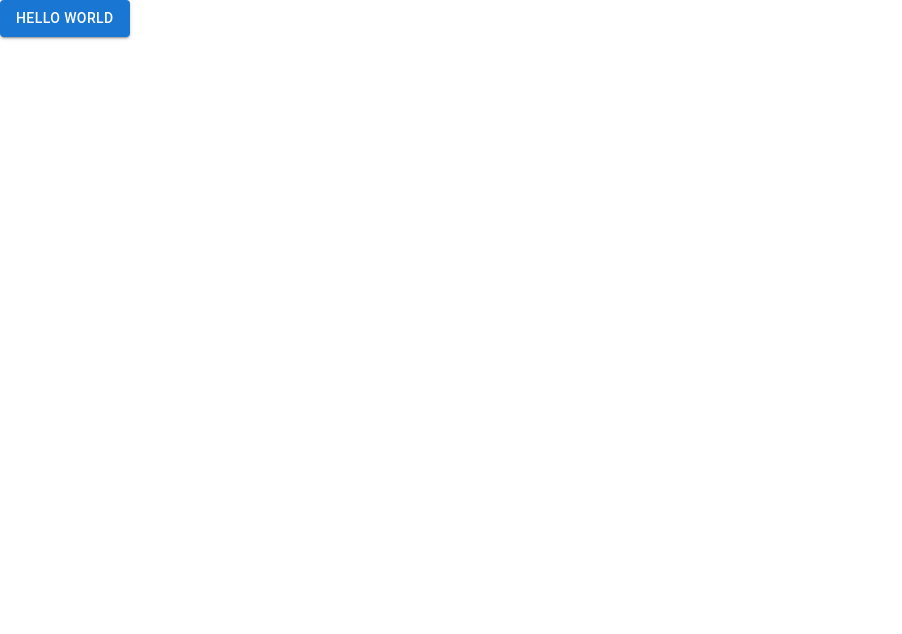
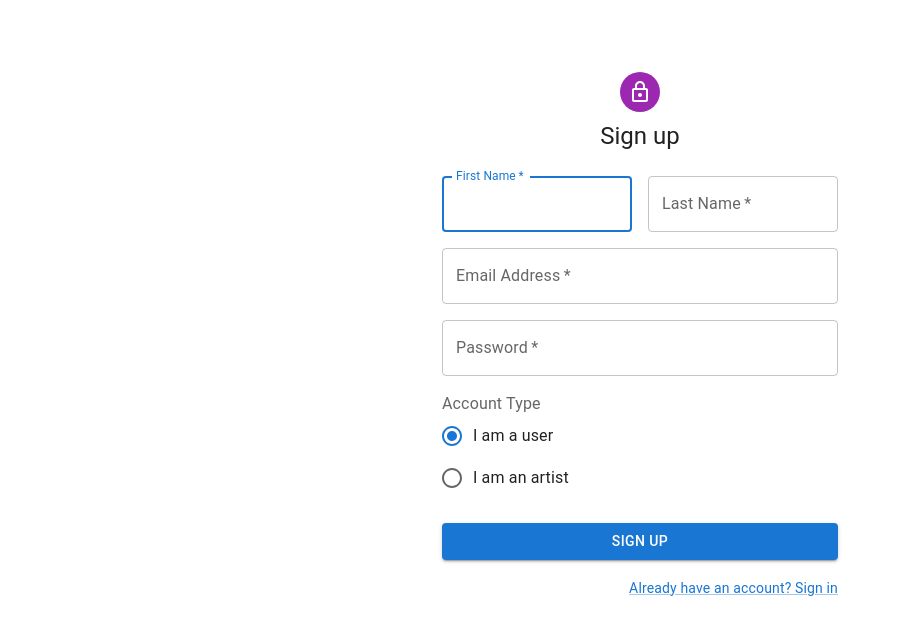
Before and after one commit to gracefh/63952-proj, a React (Create React App) app: page /sign-up in a window 1280 px wide. Shown: the top 634 px of the page, without its empty margins (0-902 px from the left). Built offline with nearby package versions, Linux system fonts and the light colour scheme.

Commit message:
sign in and sign up pages

```diff
--- a/src/App.js
+++ b/src/App.js
@@ -1,26 +1,14 @@
-import logo from "./logo.svg";
 import "./App.css";
-import ButtonUsage from "./components/example-button";
+import SignInPage from "./pages/sign-in";
+import SignUpPage from "./pages/sign-up";
 
 function App() {
   return (
-    <ButtonUsage />
-    // <div className="App">
-    //   <header className="App-header">
-    //     <img src={logo} className="App-logo" alt="logo" />
-    //     <p>
-    //       Edit <code>src/App.js</code> and save to reload.
-    //     </p>
-    //     <a
-    //       className="App-link"
-    //       href="https://reactjs.org"
-    //       target="_blank"
-    //       rel="noopener noreferrer"
-    //     >
-    //       Learn React
-    //     </a>
-    //   </header>
-    // </div>
+    // Routes for backend have not been set up yet, so for now just uncomment the component you want to see
+    // (at least I think this is how it works)
+
+    // <SignInPage />
+    <SignUpPage />
   );
 }
 
--- /dev/null
+++ b/src/pages/sign-in.js
@@ -0,0 +1,101 @@
+import * as React from "react";
+import Avatar from "@mui/material/Avatar";
+import Button from "@mui/material/Button";
+import CssBaseline from "@mui/material/CssBaseline";
+import TextField from "@mui/material/TextField";
+import FormControlLabel from "@mui/material/FormControlLabel";
+import Checkbox from "@mui/material/Checkbox";
+import Link from "@mui/material/Link";
+import Grid from "@mui/material/Grid";
+import Box from "@mui/material/Box";
+import LockOutlinedIcon from "@mui/icons-material/LockOutlined";
+import Typography from "@mui/material/Typography";
+import Container from "@mui/material/Container";
+import { createTheme, ThemeProvider } from "@mui/material/styles";
+
+const defaultTheme = createTheme();
+
+export default function SignInPage() {
+  const handleSubmit = (event) => {
+    event.preventDefault();
+    const data = new FormData(event.currentTarget);
+    console.log({
+      email: data.get("email"),
+      password: data.get("password"),
+    });
+  };
+
+  return (
+    <ThemeProvider theme={defaultTheme}>
+      <Container component="main" maxWidth="xs">
+        <CssBaseline />
+        <Box
+          sx={{
+            marginTop: 8,
+            display: "flex",
+            flexDirection: "column",
+            alignItems: "center",
+          }}
+        >
+          <Avatar sx={{ m: 1, bgcolor: "secondary.main" }}>
+            <LockOutlinedIcon />
+          </Avatar>
+          <Typography component="h1" variant="h5">
+            Sign in
+          </Typography>
+          <Box
+            component="form"
+            onSubmit={handleSubmit}
+            noValidate
+            sx={{ mt: 1 }}
+          >
+            <TextField
+              margin="normal"
+              required
+              fullWidth
+              id="email"
+              label="Email Address"
+              name="email"
+              autoComplete="email"
+              autoFocus
+            />
+            <TextField
+              margin="normal"
+              required
+              fullWidth
+              name="password"
+              label="Password"
+              type="password"
+              id="password"
+              autoComplete="current-password"
+            />
+            <FormControlLabel
+              control={<Checkbox value="remember" color="primary" />}
+              label="Remember me"
+            />
+            <Button
+              type="submit"
+              fullWidth
+              variant="contained"
+              sx={{ mt: 3, mb: 2 }}
+            >
+              Sign In
+            </Button>
+            <Grid container>
+              <Grid item xs>
+                <Link href="#" variant="body2">
+                  Forgot password?
+                </Link>
+              </Grid>
+              <Grid item>
+                <Link href="#" variant="body2">
+                  {"Don't have an account? Sign Up"}
+                </Link>
+              </Grid>
+            </Grid>
+          </Box>
+        </Box>
+      </Container>
+    </ThemeProvider>
+  );
+}
--- /dev/null
+++ b/src/pages/sign-up.js
@@ -0,0 +1,139 @@
+import * as React from "react";
+import Avatar from "@mui/material/Avatar";
+import Button from "@mui/material/Button";
+import CssBaseline from "@mui/material/CssBaseline";
+import TextField from "@mui/material/TextField";
+import Radio from "@mui/material/Radio";
+import RadioGroup from "@mui/material/RadioGroup";
+import FormControlLabel from "@mui/material/FormControlLabel";
+import FormControl from "@mui/material/FormControl";
+import FormLabel from "@mui/material/FormLabel";
+import Link from "@mui/material/Link";
+import Grid from "@mui/material/Grid";
+import Box from "@mui/material/Box";
+import LockOutlinedIcon from "@mui/icons-material/LockOutlined";
+import Typography from "@mui/material/Typography";
+import Container from "@mui/material/Container";
+import { createTheme, ThemeProvider } from "@mui/material/styles";
+
+const defaultTheme = createTheme();
+
+export default function SignUpPage() {
+  const handleSubmit = (event) => {
+    event.preventDefault();
+    const data = new FormData(event.currentTarget);
+    console.log({
+      email: data.get("email"),
+      password: data.get("password"),
+    });
+  };
+
+  return (
+    <ThemeProvider theme={defaultTheme}>
+      <Container component="main" maxWidth="xs">
+        <CssBaseline />
+        <Box
+          sx={{
+            marginTop: 8,
+            display: "flex",
+            flexDirection: "column",
+            alignItems: "center",
+          }}
+        >
+          <Avatar sx={{ m: 1, bgcolor: "secondary.main" }}>
+            <LockOutlinedIcon />
+          </Avatar>
+          <Typography component="h1" variant="h5">
+            Sign up
+          </Typography>
+          <Box
+            component="form"
+            noValidate
+            onSubmit={handleSubmit}
+            sx={{ mt: 3 }}
+          >
+            <Grid container spacing={2}>
+              <Grid item xs={12} sm={6}>
+                <TextField
+                  autoComplete="given-name"
+                  name="firstName"
+                  required
+                  fullWidth
+                  id="firstName"
+                  label="First Name"
+                  autoFocus
+                />
+              </Grid>
+              <Grid item xs={12} sm={6}>
+                <TextField
+                  required
+                  fullWidth
+                  id="lastName"
+                  label="Last Name"
+                  name="lastName"
+                  autoComplete="family-name"
+                />
+              </Grid>
+              <Grid item xs={12}>
+                <TextField
+                  required
+                  fullWidth
+                  id="email"
+                  label="Email Address"
+                  name="email"
+                  autoComplete="email"
+                />
+              </Grid>
+              <Grid item xs={12}>
+                <TextField
+                  required
+                  fullWidth
+                  name="password"
+                  label="Password"
+                  type="password"
+                  id="password"
+                  autoComplete="new-password"
+                />
+              </Grid>
+              <Grid item xs={12}>
+                <FormControl>
+                  <FormLabel id="account-type-label">Account Type</FormLabel>
+                  <RadioGroup
+                    defaultValue="account-type-user"
+                    name="account-type-radio-buttons-group"
+                  >
+                    <FormControlLabel
+                      value="account-type-user"
+                      control={<Radio />}
+                      label="I am a user"
+                    />
+                    <FormControlLabel
+                      value="account-type-artist"
+                      control={<Radio />}
+                      label="I am an artist"
+                    />
+                  </RadioGroup>
+                </FormControl>
+              </Grid>
+            </Grid>
+            <Button
+              type="submit"
+              fullWidth
+              variant="contained"
+              sx={{ mt: 3, mb: 2 }}
+            >
+              Sign Up
+            </Button>
+            <Grid container justifyContent="flex-end">
+              <Grid item>
+                <Link href="#" variant="body2">
+                  Already have an account? Sign in
+                </Link>
+              </Grid>
+            </Grid>
+          </Box>
+        </Box>
+      </Container>
+    </ThemeProvider>
+  );
+}
```
